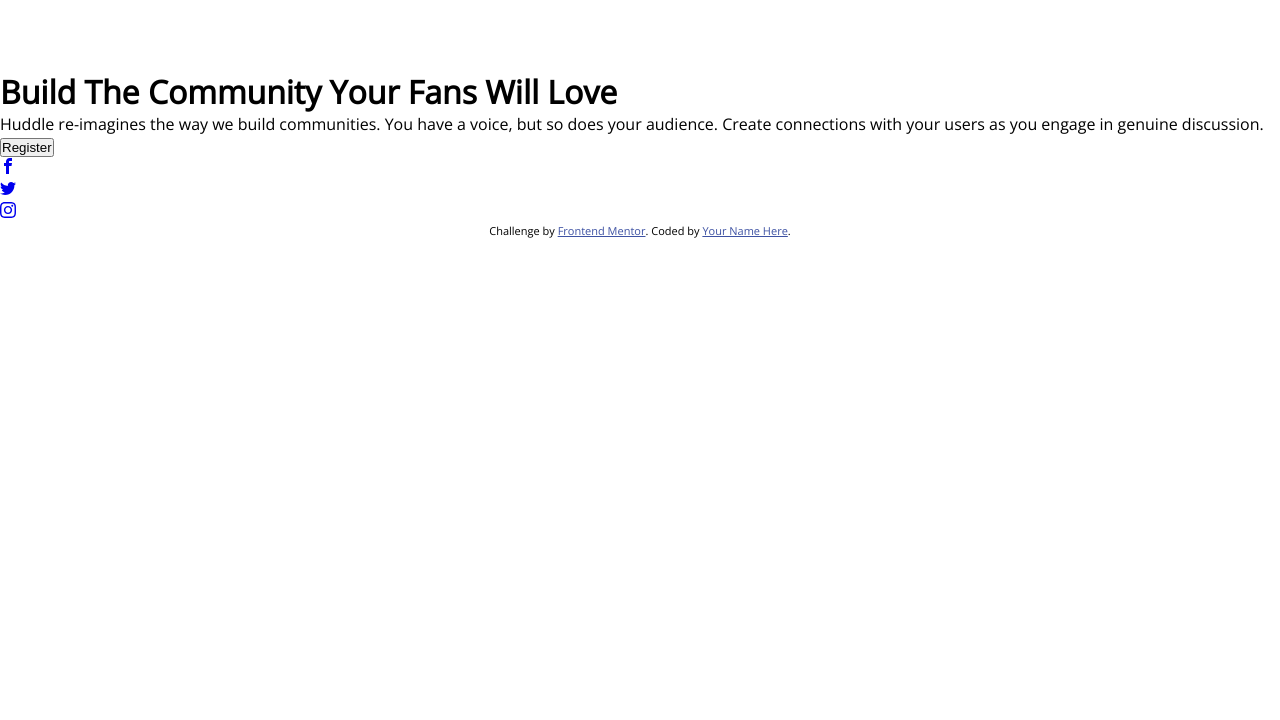
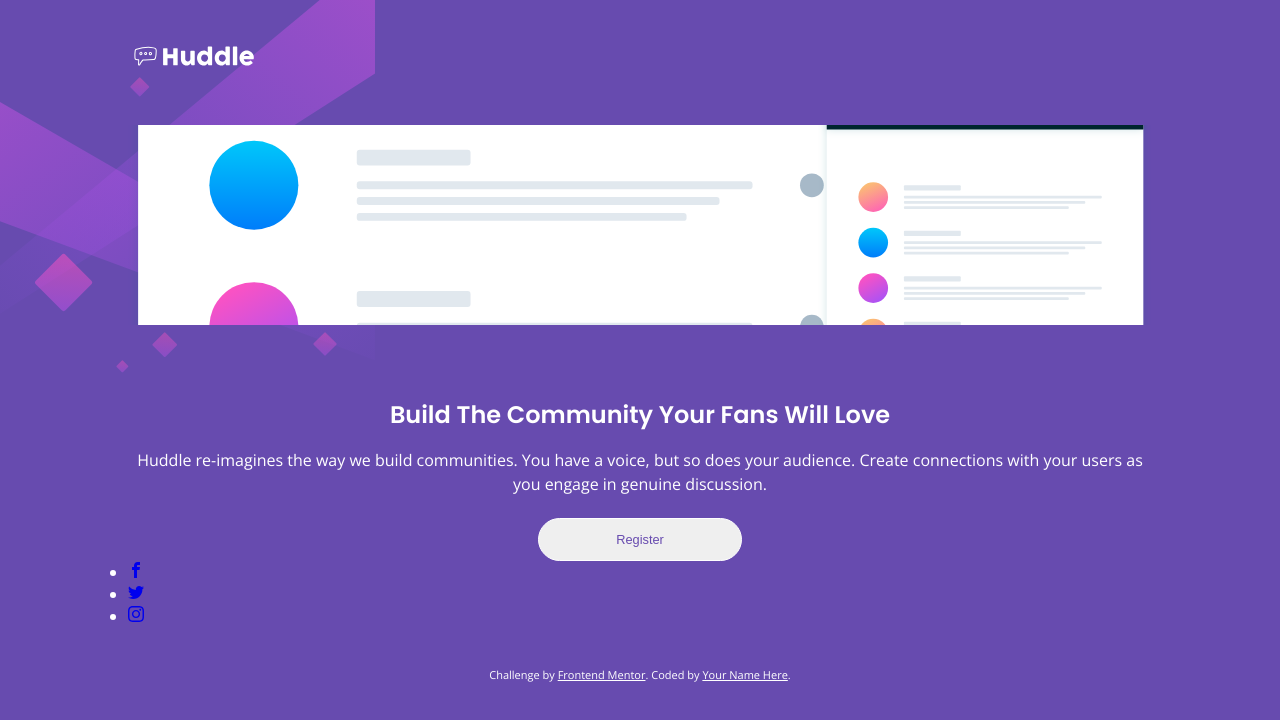
Before and after one commit to frren95/huddle-landing-page, a plain HTML site: page index.html in a window 1280 px wide. Drawn offline with nearby package versions, Linux system fonts and the light colour scheme.

Commit message:
Global styles, typo and button

```diff
--- a/index.html
+++ b/index.html
@@ -13,21 +13,23 @@
   <!-- Feel free to remove these styles or customise in your own stylesheet 👍 -->
   <style>
     .attribution { font-size: 11px; text-align: center; }
-    .attribution a { color: hsl(228, 45%, 44%); }
+    .attribution a { color: hsl(0, 0%, 100%); }
   </style>
 </head>
 <body>
 
+  <div class="container">
+
     <a href="#" class="brand">
       <img src="/images/logo.svg" alt="Logo" class="brand-logo">
     </a>
-
-  <h1 class="page-heading">Build The Community Your Fans Will Love</h1>
-
+    <div class="featured-image"></div>
+    <h1 class="landing-page">Build The Community Your Fans Will Love</h1>
     <p class="lead">Huddle re-imagines the way we build communities. You have a voice, but so does your audience.
     Create connections with your users as you engage in genuine discussion.</p>
-
+    <div class="buttons">
       <button class="btn">Register</button>
+    </div>
 
     <ul class="social-menu">
       <li class="social-menu__item">
@@ -75,6 +77,8 @@
       </li>
     </ul>
 
+  </div>
+
   <footer>
     <p class="attribution">
       Challenge by <a href="https://www.frontendmentor.io?ref=challenge" target="_blank">Frontend Mentor</a>.
--- a/style.css
+++ b/style.css
@@ -17,6 +17,18 @@ body {
     font-family: 'Open Sans', sans-serif;
     font-size: 1rem;
     font-weight: 400;
+    color: #fff;
+    background: hsl(257, 40%, 49%) url('/images/bg-mobile.svg') no-repeat 0 0;
+}
+
+h1,
+h2,
+h3,
+h4,
+h5,
+h6 {
+    font-family: 'Poppins', sans-serif;
+    font-weight: 600;
 }
 
 .icon {
@@ -27,3 +39,47 @@ body {
     stroke: currentColor;
     fill: currentColor;
 }
+
+.container {
+    position: relative;
+    width: 80%;
+    margin: 2.5em auto;
+}
+
+.brand img {
+    height: 2em;
+}
+
+.featured-image {
+    margin: 3em 0 4.5em;
+    height: 200px;
+    background-image: url('/images/illustration-mockups.svg');
+    background-size: cover;
+    background-position: center;
+    background-origin: border-box;
+}
+
+h1.landing-page {
+    text-align: center;
+    font-weight: 600;
+    font-size: 1.5em;
+}
+
+.lead {
+    text-align: center;
+    line-height: 1.5;
+    margin: 1em 0 1.4em;
+}
+
+.buttons {
+    text-align: center;
+}
+
+.btn {
+    font-size: .8em;
+    color: hsl(257, 40%, 49%);
+    padding: 1em 6em;
+    border: 1px solid #fff;
+    border-radius: 50px;
+
+}
```
Lines whose indentation alone changed are shown as unchanged.
